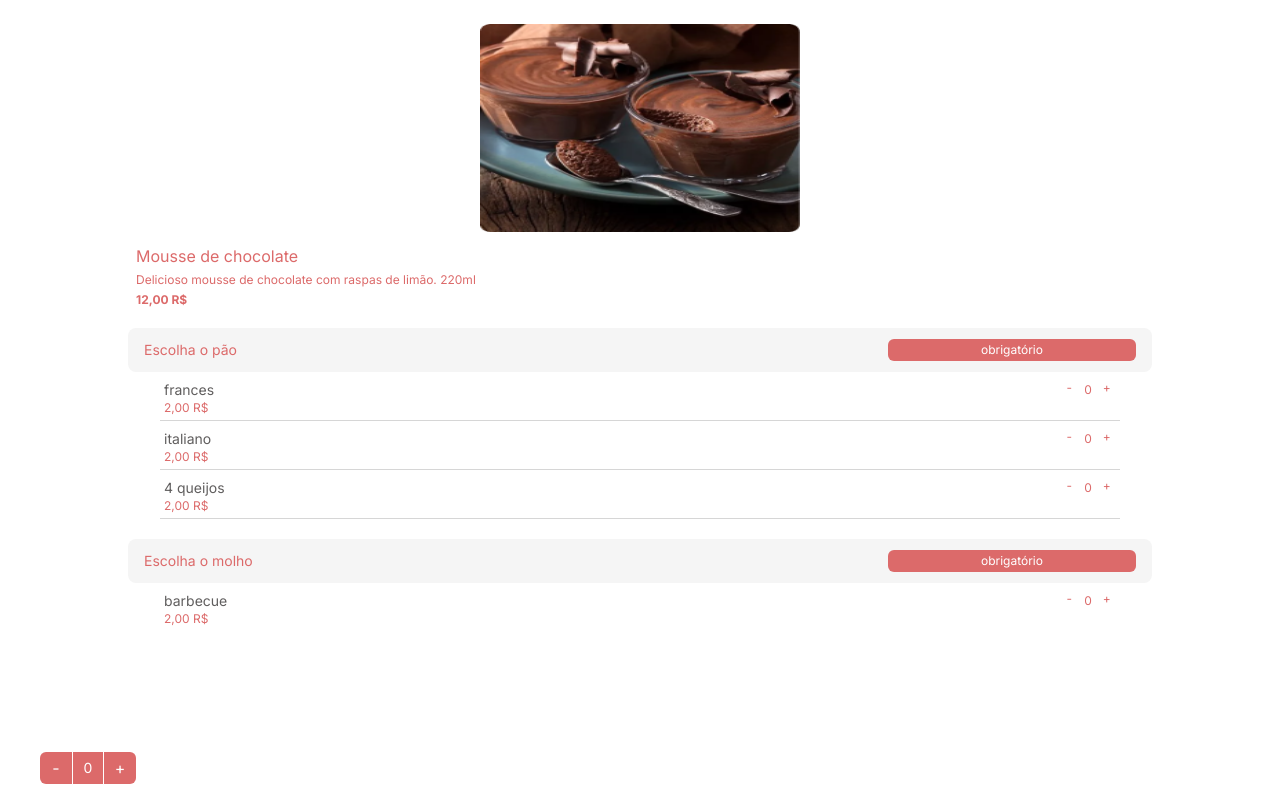
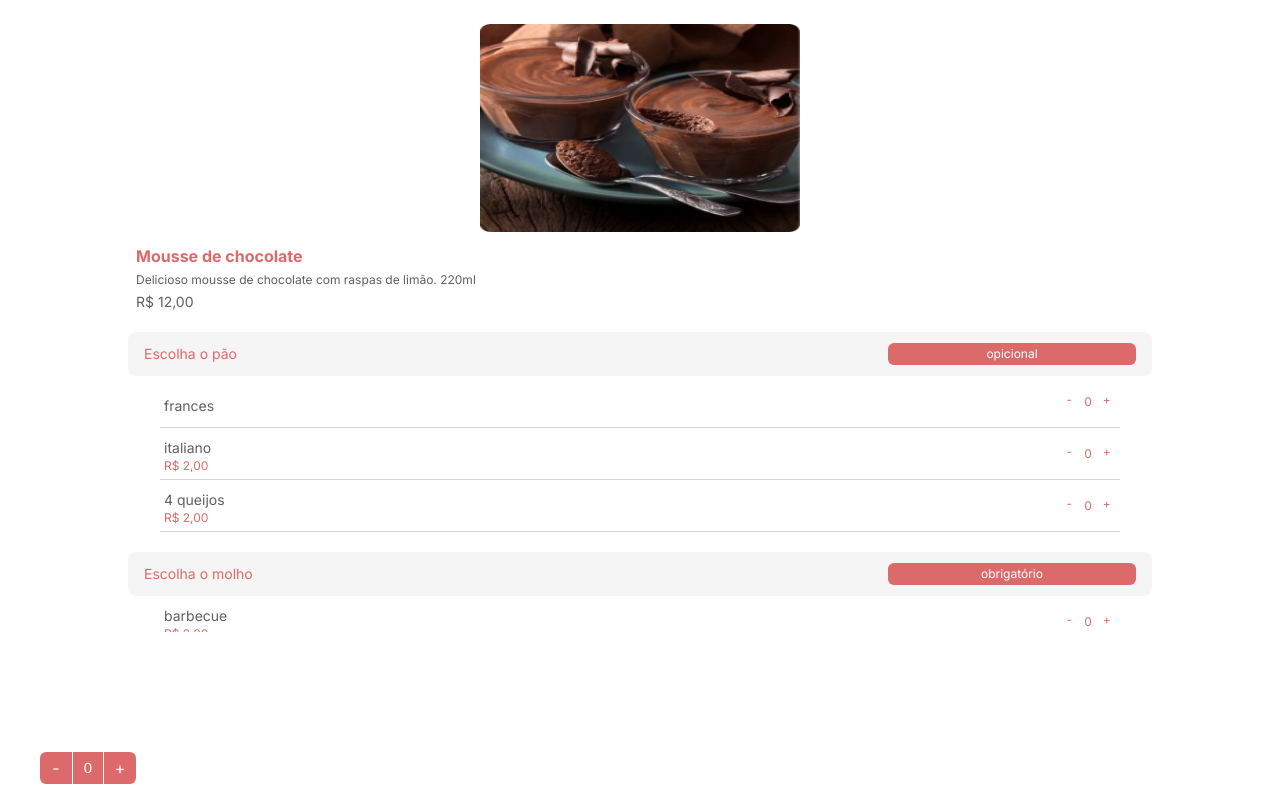
Before and after one commit to matcs06/pede-fast, a Next.js app in the folder client/: page /ItemDetails in a window 1280 px wide. Built offline with nearby package versions, Linux system fonts and the light colour scheme.

Commit message:
fixing style

```diff
--- a/client/src/pages/ItemDetails/index.tsx
+++ b/client/src/pages/ItemDetails/index.tsx
@@ -37,13 +37,13 @@ export default function ItemDetail() {
          {
             id: v4(),
             name: "Escolha o pão",
-            isRequired: true,
+            isRequired: false,
             maximumQuantity: "0",
             items: [
                {
                   id: v4(),
                   name: "frances",
-                  value: "2,00"
+                  value: ""
                },
                {
                   id: v4(),
@@ -116,9 +116,9 @@ export default function ItemDetail() {
                <Image className="object-fill w-full h-52 max-w-xs" src={productModel.image_url} alt="Image-Produto" height={350} width={350} />
             </div>
             <div className="justify-between mt-3 items-stretch ml-2">
-               <p className="text-secondary-orange font-light mb-1 ">{productModel.name}</p>
-               <p className="text-secondary-orange text-xs font-light mb-1  ">{productModel.description}</p>
-               <p className="text-secondary-orange font-inter text-xs font-semibold  ">{productModel.price} R$</p>
+               <p className="text-secondary-orange font-bold mb-1 ">{productModel.name}</p>
+               <p className="text-dark-gray text-xs font-light mb-1  ">{productModel.description}</p>
+               <p className="text-dark-gray font-inter text-sm font-normal  ">R$ {productModel.price}</p>
 
             </div>
 
@@ -132,12 +132,12 @@ export default function ItemDetail() {
                         <p className="text-xs bg-secondary-orange h-1/2 w-1/4 rounded-md flex items-center justify-center text-primary-bk">{productOptions.isRequired ? "obrigatório" : "opicional"}  </p>
                      </div>
                      {productOptions.items.map((optionItems) => (
-                        <div key={optionItems.id} className="flex mt-2 w-3/4 px-1 relative  border-b-b-1/5 border-b-light-gray-2">
-                           <div>
+                        <div key={optionItems.id} className="flex mt-2 w-3/4 h-11 px-1 relative  border-b-b-1/5 border-b-light-gray-2">
+                           <div className="flex flex-col justify-center">
                               <p className="text-dark-gray text-sm font-normal">{optionItems.name}</p>
-                              {Number(optionItems.value[0]) > 0 && <p className="text-xs font-normal mb-1 text-secondary-orange">{optionItems.value} R$</p>}
+                              {Number(optionItems.value[0]) > 0 && <p className="text-xs font-normal mb-1 text-secondary-orange">R$ {optionItems.value}</p>}
                            </div>
-                           <div className="absolute right-1">
+                           <div className="absolute right-1 top-2">
 
                               <AddRemove quantity={0} setQuantity={() => { }} optionStyle="small" />
                            </div>
```
